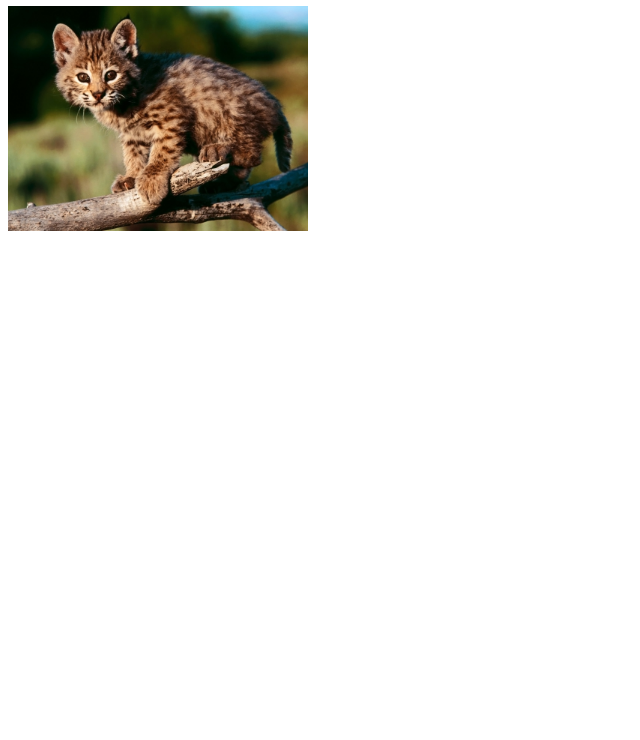
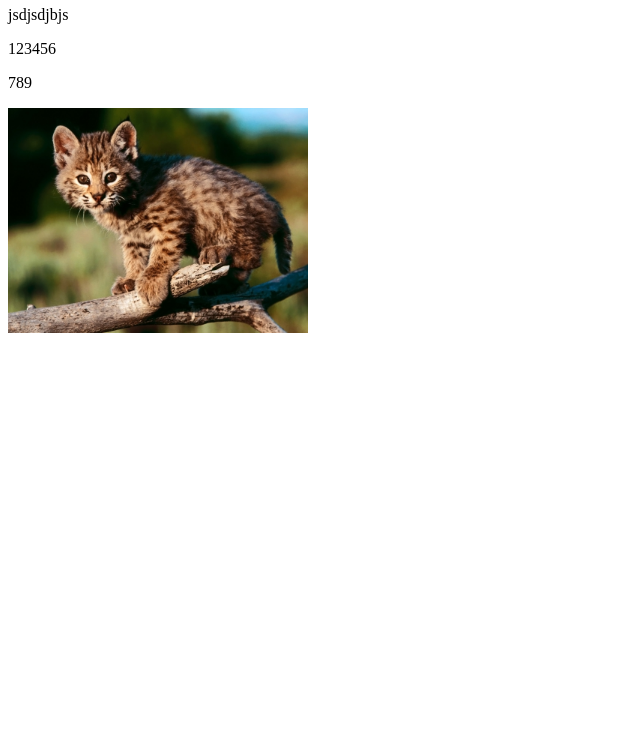
Before and after one commit to bbrbarni/classexaple, a plain HTML site: page index.html in a window 1280 px wide. Shown: the part 60-800 px from the top of the page, without its empty margins (0-640 px from the left). Drawn offline with Linux system fonts and the light colour scheme.

```diff
--- a/index.html
+++ b/index.html
@@ -6,6 +6,10 @@
 </head>
 <body>
   <h1>This is my awesome site!</h1>
+  <p>jsdjsdjbjs</p>
+ <p>123456</p>
+   <p>789</p>
+
   <img src="images/kittens.jpg">
 </body>
 </html>
```
